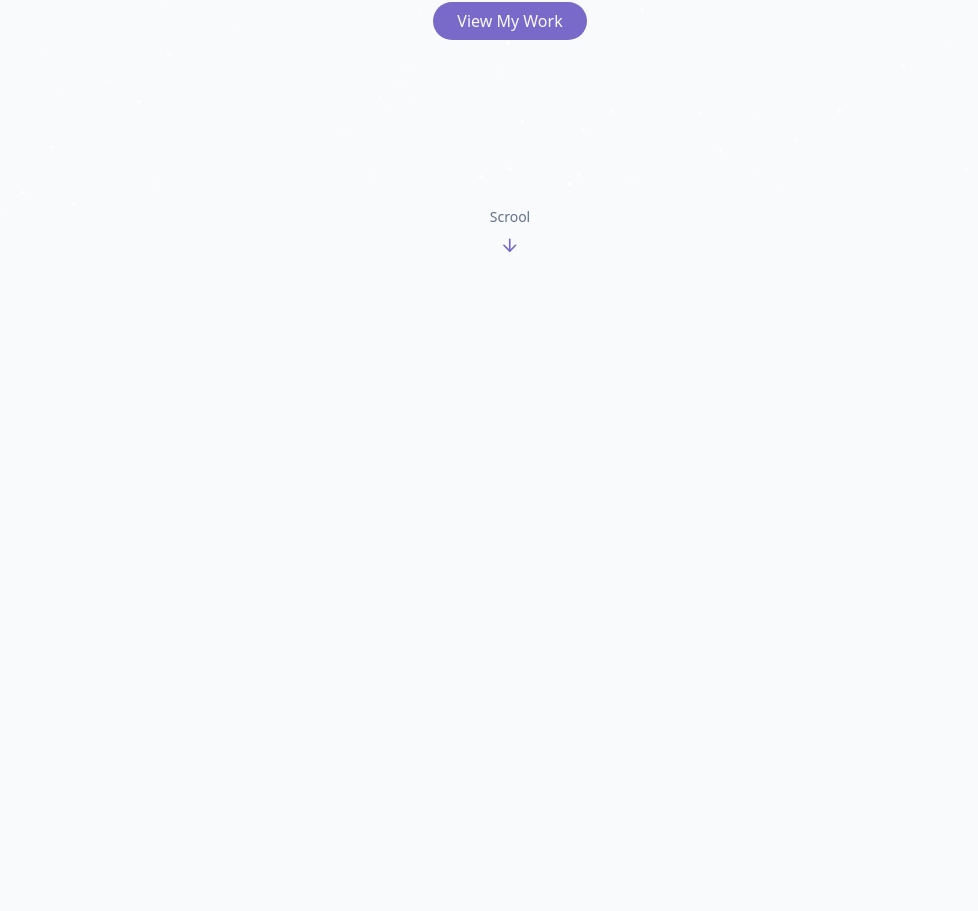
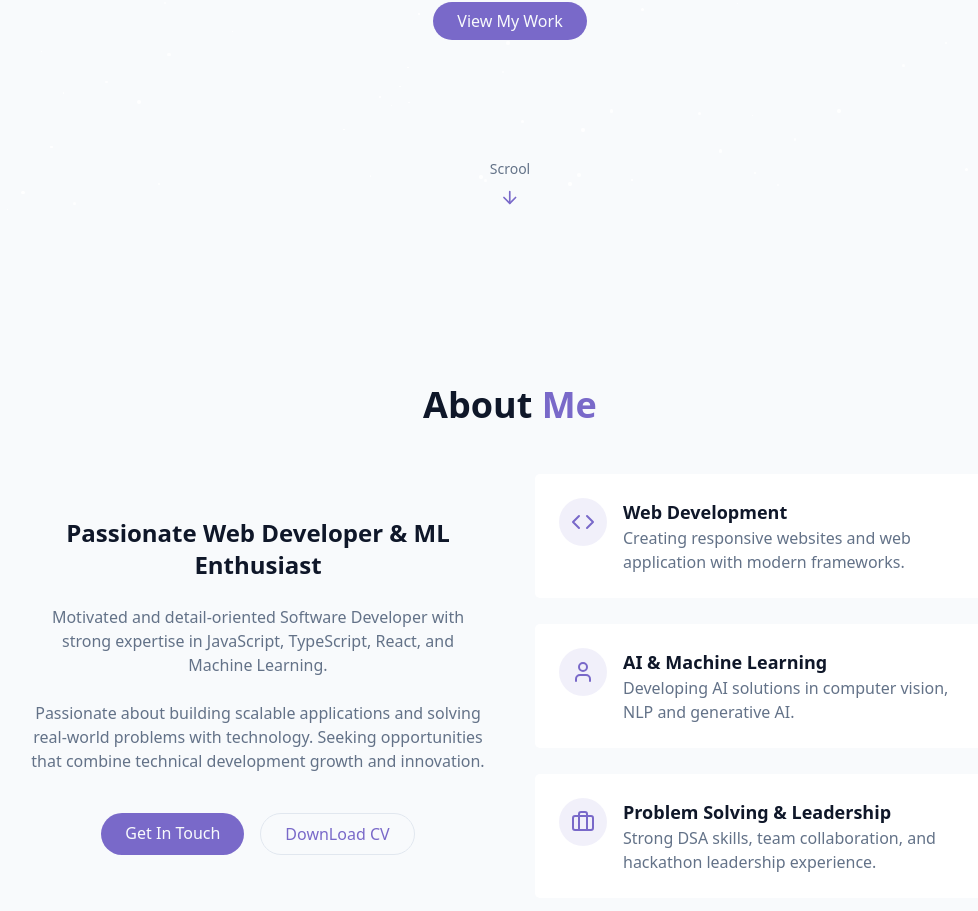
Before and after one commit to ORNavneetRanjan/Portfolio-website, a React (Vite) app: page / in a window 1280 px wide. Shown: the part 579-1490 px from the top of the page, without its empty margins (130-1108 px from the left). Before the commit the page ends 868 px from the top, so only its background shows below. Built offline with nearby package versions, Linux system fonts and the light colour scheme.

Commit message:
About me section done

```diff
--- /dev/null
+++ b/src/components/AboutSection.jsx
@@ -0,0 +1,102 @@
+import { Briefcase, Code, User } from "lucide-react";
+
+function AboutSection() {
+  return (
+    <section id="about" className="py-24 px-4 relative ">
+      <div className="container mx-auto max-w-5xl">
+        <h2 className="text-3xl md:text-4xl font-bold mb-12 text-center">
+          About <span className="text-primary">Me</span>
+        </h2>
+
+        <div className="grid grid-cols-1 md:grid-cols-2 gap-12 items-center">
+          <div className="space-y-6">
+            <h3 className="text-2xl font-semibold">
+              Passionate Web Developer & ML Enthusiast
+            </h3>
+
+            <p className="text-muted-foreground">
+              Motivated and detail-oriented Software Developer with strong
+              expertise in JavaScript, TypeScript, React, and Machine Learning.
+            </p>
+
+            <p className="text-muted-foreground">
+              Passionate about building scalable applications and solving
+              real-world problems with technology. Seeking opportunities that
+              combine technical development growth and innovation.
+            </p>
+
+            <div className="flex flex-col sm:flex-row gap-4 pt-4 justify-center">
+              <a href="#contact" className="cosmic-button">
+                {" "}
+                Get In Touch
+              </a>
+
+              <a
+                href=""
+                className="px-6 py-2 rounded-full border border-primaty text-primary hover:bg-primary/10 transition-colors duration-300"
+              >
+                DownLoad CV
+              </a>
+            </div>
+          </div>
+
+          <div className="grid grid-cols-1 gap-6">
+            <div className="gradient-border p-6 card-hover">
+              <div className="flex items-start gap-4">
+                <div className="p-3 rounded-full bg-primary/10">
+                  <Code className="h-6 w-6 text-primary" />
+                </div>
+
+                <div className="text-left">
+                  <h4 className="font-semibold text-lg">Web Development</h4>
+                  <p className="text-muted-foreground">
+                    Creating responsive websites and web application with modern
+                    frameworks.
+                  </p>
+                </div>
+              </div>
+            </div>
+
+            <div className="gradient-border p-6 card-hover">
+              <div className="flex items-start gap-4">
+                <div className="p-3 rounded-full bg-primary/10">
+                  <User className="h-6 w-6 text-primary" />
+                </div>
+
+                <div className="text-left">
+                  <h4 className="font-semibold text-lg">
+                    AI & Machine Learning
+                  </h4>
+                  <p className="text-muted-foreground">
+                    Developing AI solutions in computer vision, NLP and
+                    generative AI.
+                  </p>
+                </div>
+              </div>
+            </div>
+
+            <div className="gradient-border p-6 card-hover">
+              <div className="flex items-start gap-4">
+                <div className="p-3 rounded-full bg-primary/10">
+                  <Briefcase className="h-6 w-6 text-primary" />
+                </div>
+
+                <div className="text-left">
+                  <h4 className="font-semibold text-lg">
+                    Problem Solving & Leadership
+                  </h4>
+                  <p className="text-muted-foreground">
+                    Strong DSA skills, team collaboration, and hackathon
+                    leadership experience.
+                  </p>
+                </div>
+              </div>
+            </div>
+          </div>
+        </div>
+      </div>
+    </section>
+  );
+}
+
+export default AboutSection;
--- a/src/components/HeroSection.jsx
+++ b/src/components/HeroSection.jsx
@@ -36,7 +36,7 @@
         </div>
       </div>
 
-      <div className="absolute bottom-8 left-1/2 transform -translate-x-1/2 flex flex-col items-center animate-bounce">
+      <div className="absolute bottom-18 left-1/2 transform -translate-x-1/2 flex flex-col items-center animate-bounce">
         <span className="text-sm text-muted-foreground mb-2">Scrool</span>
         <ArrowDown className="h-5 w-5 text-primary" />
       </div>
--- a/src/pages/Home.jsx
+++ b/src/pages/Home.jsx
@@ -3,6 +3,7 @@
 import StarBackground from "../components/StarBackground";
 import Navbar from "../components/Navbar";
 import HeroSection from "../components/HeroSection";
+import AboutSection from "../components/AboutSection";
 function Home() {
   return (
     <>
@@ -18,6 +19,7 @@
         {/*Main content */}
         <main>
           <HeroSection />
+          <AboutSection />
         </main>
         {/* Footer */}
       </div>
```
